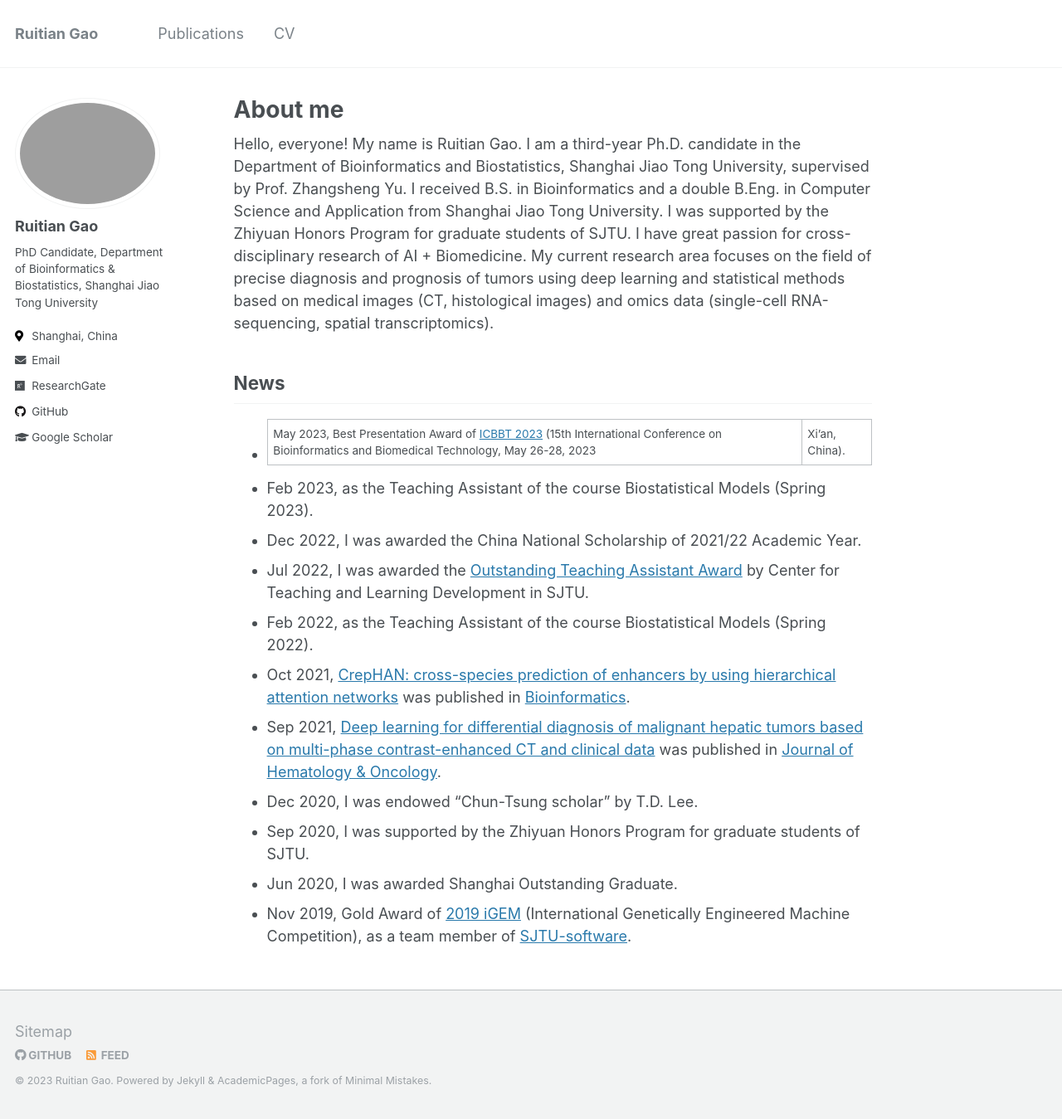
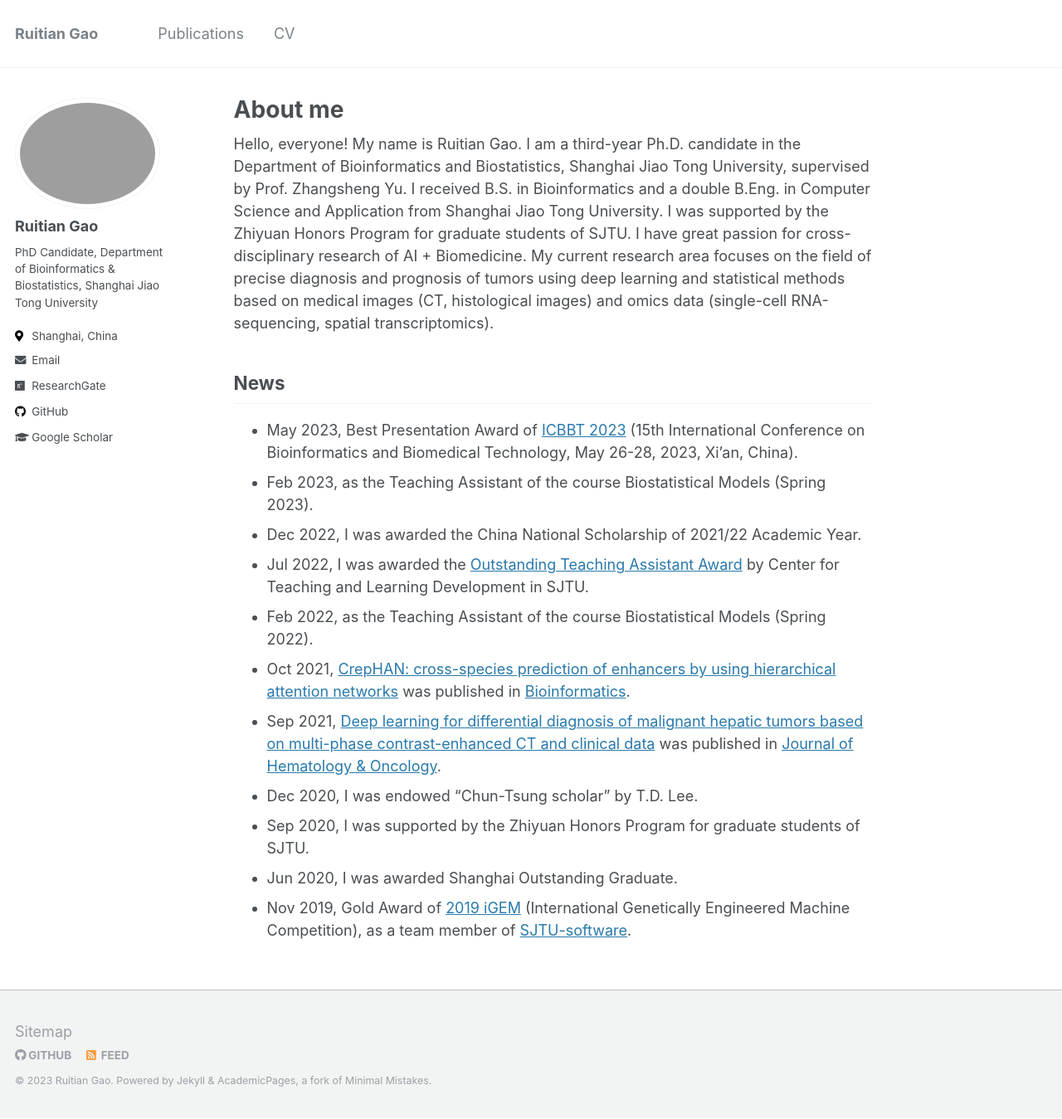
Before and after one commit to ruitian-olivia/ruitian-olivia.github.io, a Jekyll site: the page built from _pages/about.md, in a window 1280 px wide and 1349 px high. Shown: the whole window at 83% size. Built offline with Jekyll 4.4.1, drawn with Linux system fonts in a browser that asks for light colours.

```diff
--- a/_pages/about.md
+++ b/_pages/about.md
@@ -11,7 +11,7 @@ redirect_from:
 Hello, everyone! My name is Ruitian Gao. I am a third-year Ph.D. candidate in the Department of Bioinformatics and Biostatistics, Shanghai Jiao Tong University, supervised by Prof. Zhangsheng Yu. I received B.S. in Bioinformatics and a double B.Eng. in Computer Science and Application from Shanghai Jiao Tong University. I was supported by the Zhiyuan Honors Program for graduate students of SJTU. I have great passion for cross-disciplinary research of AI + Biomedicine. My current research area focuses on the field of precise diagnosis and prognosis of tumors using deep learning  and statistical methods based on medical images (CT, histological images) and omics data (single-cell RNA-sequencing, spatial transcriptomics).
 
 ## News
-- May 2023, Best Presentation Award of [ICBBT 2023](http://www.icbbt.org/index.htm) (15th International Conference on Bioinformatics and Biomedical Technology, May 26-28, 2023 | Xi'an, China).
+- May 2023, Best Presentation Award of [ICBBT 2023](http://www.icbbt.org/index.htm) (15th International Conference on Bioinformatics and Biomedical Technology, May 26-28, 2023, Xi'an, China).
 - Feb 2023, as the Teaching Assistant of the course Biostatistical Models (Spring 2023).
 - Dec 2022, I was awarded the China National Scholarship of 2021/22 Academic Year.
 - Jul 2022, I was awarded the [Outstanding Teaching Assistant Award](https://ctldnew.sjtu.edu.cn/storage/article/2022/12/360716f7848b469495a0ab48fe56c033.jpg) by Center for Teaching and Learning Development in SJTU.
```
